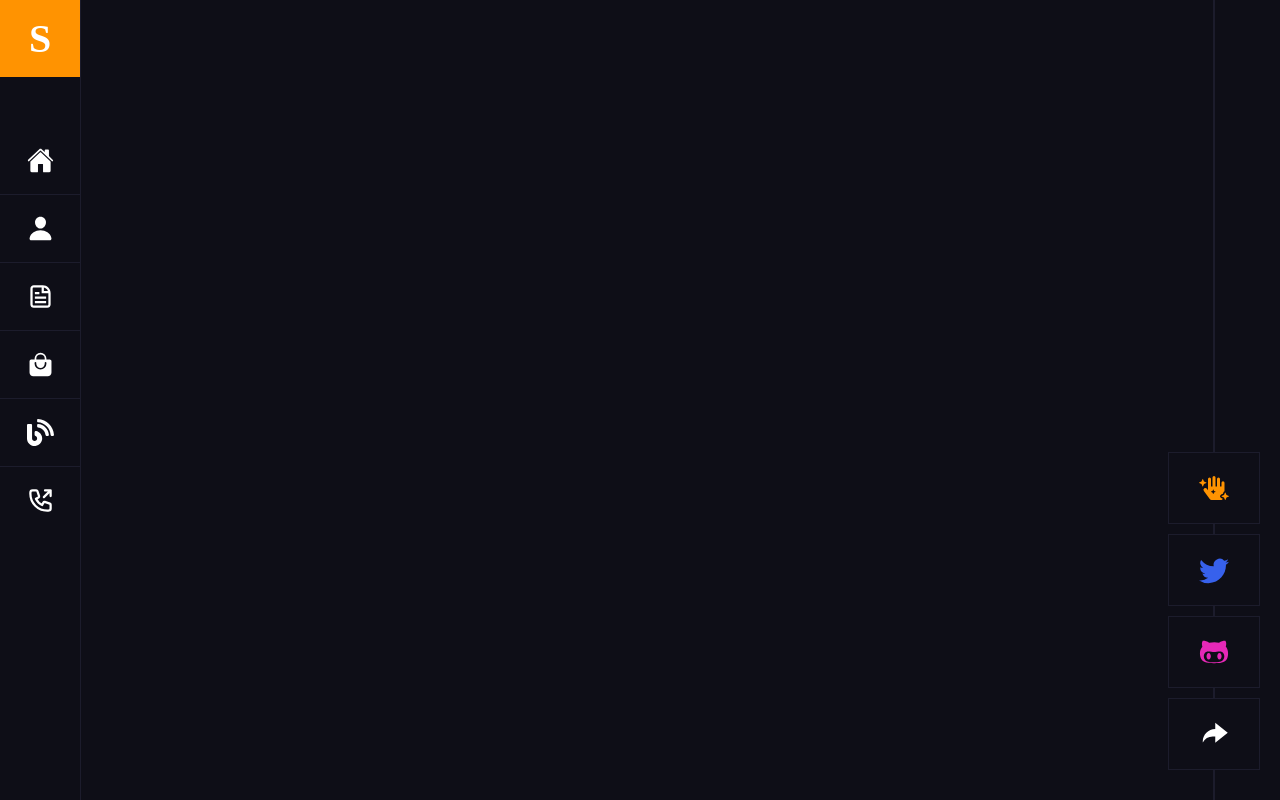
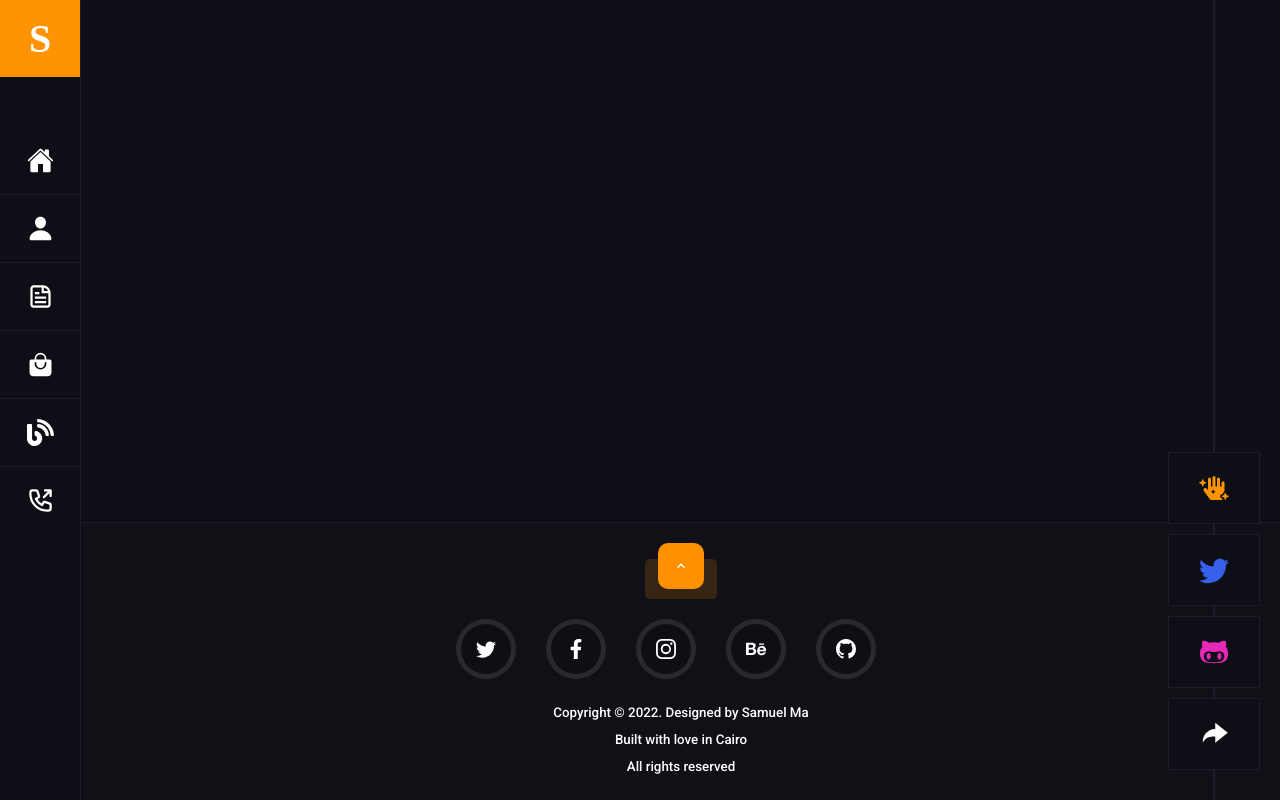
Before and after one commit to samuel-ma/Portfolio-2.0, a React (Create React App) app: page / in a window 1280 px wide. Built offline with nearby package versions, Linux system fonts and the light colour scheme.

Commit message:
2nday second commit

```diff
--- a/src/App.js
+++ b/src/App.js
@@ -8,8 +8,10 @@ import { HiOutlinePhoneOutgoing } from "react-icons/hi";
 import { RiShareForwardFill } from "react-icons/ri";
 import { FaHandSparkles, FaGithubAlt } from "react-icons/fa";
 import { BsTwitter } from "react-icons/bs";
+import Footer from './components/Footer';
 
 function App() {
+
   return (
     <div className="App">
 
@@ -40,18 +42,23 @@ function App() {
         <div className="icon-div">
             <IoHome className='icons' />
         </div>
+
         <div className="icon-div">
             <IoPerson className='icons' />
         </div>
+
         <div className="icon-div">
             <CgFileDocument className='icons' />
         </div>
+
         <div className="icon-div">
             <IoBagHandle className='icons' />
         </div>
+
         <div className="icon-div">
             <FaBlog className='icons' />
         </div>
+
         <div className="icon-div-last">
             <HiOutlinePhoneOutgoing className='icons' />
         </div>
@@ -62,6 +69,8 @@ function App() {
           {/* <Pages /> */}
       </div>
 
+      <Footer />
+
     </div>
   );
 }
--- /dev/null
+++ b/src/components/Footer.jsx
@@ -0,0 +1,51 @@
+
+import { BsTwitter, BsInstagram, BsBehance, BsGithub } from "react-icons/bs";
+import { FaFacebookF } from "react-icons/fa";
+import { MdKeyboardArrowUp } from "react-icons/md";
+import "../styles/footer.css";
+
+function Footer() {
+
+  return (
+    <div className="footer">
+
+      <div className="arrow-icon">
+        <MdKeyboardArrowUp />
+      </div>
+
+      <div className="arrow-div"></div>
+
+      <div className="footer-icons">
+        <div className="f-icons">
+          <BsTwitter />
+        </div>
+
+        <div className="f-icons">
+          <FaFacebookF />
+        </div>
+
+        <div className="f-icons">
+          <BsInstagram />
+        </div>
+
+        <div className="f-icons">
+          <BsBehance />
+        </div>
+
+        <div className="f-icons">
+          <BsGithub />
+        </div>
+
+      </div>
+
+      <div className="footer-desc">
+        <p>Copyright © 2022. Designed by Samuel Ma</p>
+        <p>Built with love in Cairo</p>
+        <p>All rights reserved</p>
+      </div>
+
+    </div>
+  )
+}
+
+export default Footer;
--- a/src/styles/App.css
+++ b/src/styles/App.css
@@ -1,6 +1,7 @@
 @import url('https://fonts.googleapis.com/css2?family=Playfair+Display:wght@400;500;700&display=swap');
 @import url('https://fonts.googleapis.com/css2?family=Roboto:wght@100;300;500;700&display=swap');
 @import url('https://fonts.googleapis.com/css2?family=Alfa+Slab+One&family=Rubik+Mono+One&display=swap');
+
 
 body{
   margin: 0;
@@ -184,6 +185,7 @@ body{
 
 .icon-div{
   display: flex;
+  flex-direction: column;
   align-items: center;
   justify-content: center;
   border-bottom-width: 1px;
@@ -195,6 +197,7 @@ body{
 
 .icon-div-last{
   display: flex;
+  flex-direction: column;
   align-items: center;
   justify-content: center;
   width: inherit;
--- /dev/null
+++ b/src/styles/footer.css
@@ -0,0 +1,114 @@
+
+
+.cursor{
+  position: fixed;
+  width: 40px;
+  height: 40px;
+  border-radius: 50%;
+  border: 2px solid #eee;
+  left: 0;
+}
+
+.cursor .large{
+  height: 70px;
+  width: 70px;
+}
+
+.footer{
+  display: flex;
+  flex-direction: column;
+  align-items: center;
+  position: fixed;
+  bottom: 0;
+  right: 0;
+  left: 82px;
+  background-color: rgba(87, 88, 23, 0.034);
+  z-index: -10px;
+  padding-bottom: 20px;
+  padding-top: 20px;
+  border-top-width: 1px;
+  border-top-style: solid;
+  border-top-color: rgb(28, 28, 44);
+}
+
+.icons{
+  font-size: 20px;
+}
+
+.f-icons{
+  display: flex;
+  align-items: center;
+  justify-content: center;
+  padding-left: 15px;
+  padding-right: 15px;
+  padding-top: 15px;
+  padding-bottom: 15px;
+  font-size: 20px;
+  border-radius: 40px;
+  border-width: 5px;
+  border-color: #f1e3cf1f;
+  border-style: solid;
+  background-color: rgba(0, 0, 0, 0.089);
+  margin-top: 20px;
+  margin-bottom: 20px;
+  margin-right: 30px;
+}
+
+.f-icons:hover{
+  cursor: pointer;
+  border-color: #FF9301;
+  border-style: solid;
+  border-width: 5px;
+}
+
+.footer-icons{
+  display: flex;
+}
+
+.footer-desc{
+  text-align: center;
+  font-size: smaller;
+  line-height: 27px;
+}
+
+P{
+  margin-top: 0;
+  margin-bottom: 0;
+}
+
+.arrow-div{
+  display: flex;
+  align-items: center;
+  justify-content: center;
+}
+
+.arrow-icon{
+  display: flex;
+  align-items: center;
+  justify-content: center;
+  background-color: #ff9101;
+  padding-left: 15px;
+  padding-right: 15px;
+  padding-top: 15px;
+  padding-bottom: 15px;
+  border-radius: 10px;
+}
+
+.arrow-icon:hover{
+  cursor: pointer;
+  border-width: 1px;
+  border-style: dashed;
+  border-color: white;
+  z-index: 1;
+}
+
+.arrow-div{
+  border-radius: 5px;
+  padding-top: 20px;
+  padding-bottom: 20px;
+  padding-left: 36px;
+  padding-right: 36px;
+  background-color: #ff910128;
+  margin-top: -30px;
+  z-index: -1;
+}
```
